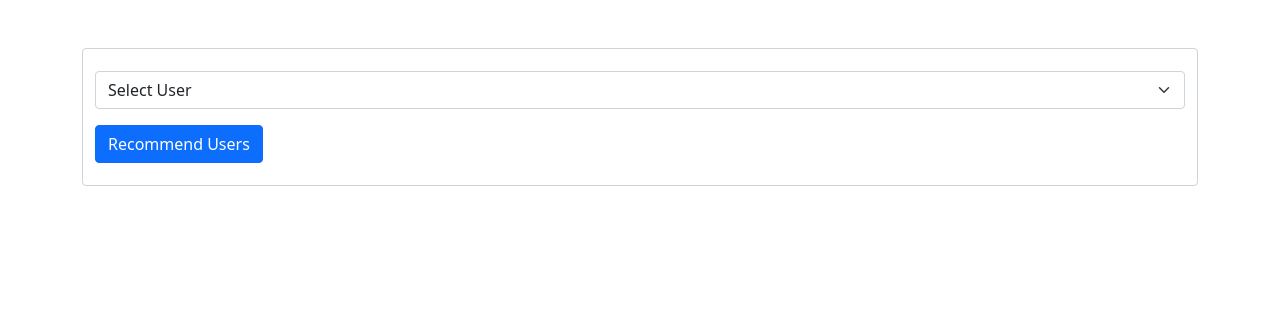
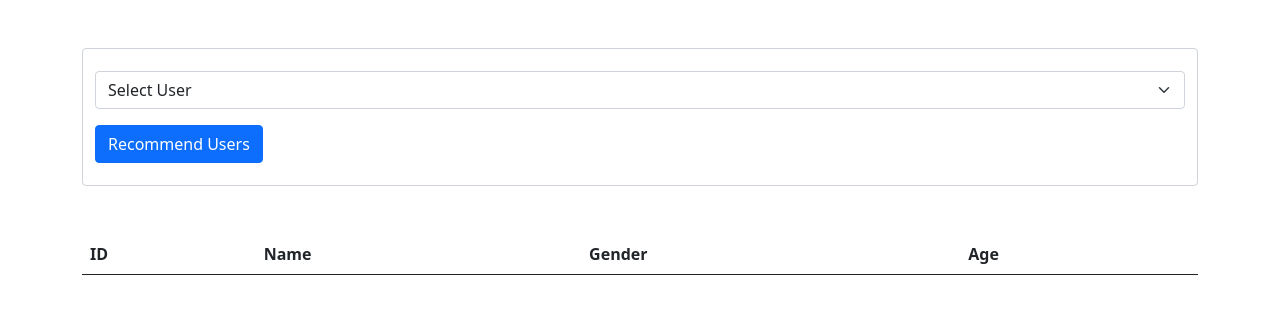
Before and after one commit to ronak007mistry/Django-Recommendation-app, a Django app: page / in a window 1280 px wide. Shown: the part 50-364 px from the top of the page. Run offline with Django 3.2, Linux system fonts and the light colour scheme; data comes from the database, SQL or seed files in the repository; both versions use the stored data as it was after the commit; lists and menus that the app fills with data are empty.

Commit message:
Final changes

```diff
--- a/recommendation_app/templates/recommendation_app/index.html
+++ b/recommendation_app/templates/recommendation_app/index.html
@@ -13,7 +13,7 @@
       crossorigin="anonymous"
     />
 
-    <title>Hello, world!</title>
+    <title>Recommendation App</title>
   </head>
   <body>
     <div class="container-fluid">
@@ -24,14 +24,16 @@
         </div>
       </nav>
       <div class="container">
-        <form class=" mt-5 form-control">
-
-          <select name="username" class="mt-3 form-select" aria-label="Default select example">
-            <option selected>Select User</option>
+        <form action="" class="mt-5 form-control" method="get">
+          <select
+            name="username"
+            class="mt-3 form-select"
+            aria-label="Default select example"
+          >
+            <option value="1" selected>Select User</option>
             {% for i in users %}
-              <option  value="{{i.id}}">{{i.name}}</option>
+            <option value="{{i.id}}">{{i.name}}</option>
             {% endfor %}
-
           </select>
           <div class="col-auto mt-3">
             <button type="submit" class="btn btn-primary mb-3">
@@ -39,6 +41,26 @@
             </button>
           </div>
         </form>
+        <table class="mt-5 table table-hover">
+          <thead>
+            <tr>
+              <th scope="col">ID</th>
+              <th scope="col">Name</th>
+              <th scope="col">Gender</th>
+              <th scope="col">Age</th>
+            </tr>
+          </thead>
+          <tbody>
+            {% for i in final_value %}
+            <tr>
+              <th scope="row">{{i.id}}</th>
+              <td>{{i.name}}</td>
+              <td>{{i.sex}}</td>
+              <td>{{i.age}}</td>
+            </tr>
+            {% endfor %}
+          </tbody>
+        </table>
       </div>
     </div>
 
--- a/recommendation_app/views.py
+++ b/recommendation_app/views.py
@@ -4,10 +4,76 @@ from .models import UserLocation, UserPreference, Users
 # Create your views here.
 
 
+
 def index(request):
     users = Users.objects.all()
+    context = {"users": users,}
+# Getting the selected user from the list
 
-    # username = request.GET['username']
-    # print(username)
-    context = {"users": users}
+    range_of_preference_user = []
+    final_value = set()
+    myset = set()
+
+    username = request.GET.get('username', False)
+    if username:
+
+        selected_user = Users.objects.get(pk=username)
+        print("selected username ",selected_user.name)
+
+
+        # Getting all the preferred values from the selected user
+
+
+        userpreference = UserPreference.objects.get(user_id=username)
+        preferred_gender = userpreference.gender
+        preferred_max_age = userpreference.max_age
+        preferred_max_distance = userpreference.max_distance
+        preferred_max_distance *= preferred_max_distance
+        user_location = UserLocation.objects.get(user_id=username)
+        preferred_location = user_location.coordinates
+        coordinates = preferred_location.split(',')
+        x_coordinate = coordinates[0]
+        y_coordinate = coordinates[1]
+        x_coordinate.strip()
+        y_coordinate.strip()
+        x_cor = float(x_coordinate)
+        y_cor = float(y_coordinate)
+        # print(x_cor, y_cor)
+
+        # Getting the locations of all the users in x and y coordinates
+
+
+
+        for user in users:
+            if user.id == selected_user.pk:
+                continue
+
+            myuser1 = UserLocation.objects.get(user_id=user.id)
+            location1 = myuser1.coordinates
+            coordinates1 = location1.split(',')
+            x_coordinate1 = coordinates1[0]
+            y_coordinate1 = coordinates1[1]
+            x_coordinate1.strip()
+            y_coordinate1.strip()
+            x_corr = float(x_coordinate1)
+            y_corr = float(y_coordinate1)
+            distance1 = (x_corr - x_cor)**2 + (y_corr - y_cor)**2
+            if distance1 <= preferred_max_distance:
+                range_of_preference_user.append(user.name)
+                myset.add(user)
+
+            # Getting the users from preferred age and preferred gender
+
+            preferred_users = Users.objects.filter(age__lte=preferred_max_age, sex=preferred_gender)
+
+
+            # Getting the final list of user having met all the 3 conditions including the preferred distance
+
+
+            for i in preferred_users:
+                if i in myset:
+                    final_value.add(i)
+
+        context = {"users": users, "final_value": final_value}
+
     return render(request, 'recommendation_app/index.html', context=context)
```
Also changed, not shown: db.sqlite3, recommendation_app/urls.py (line endings or trailing spaces).
